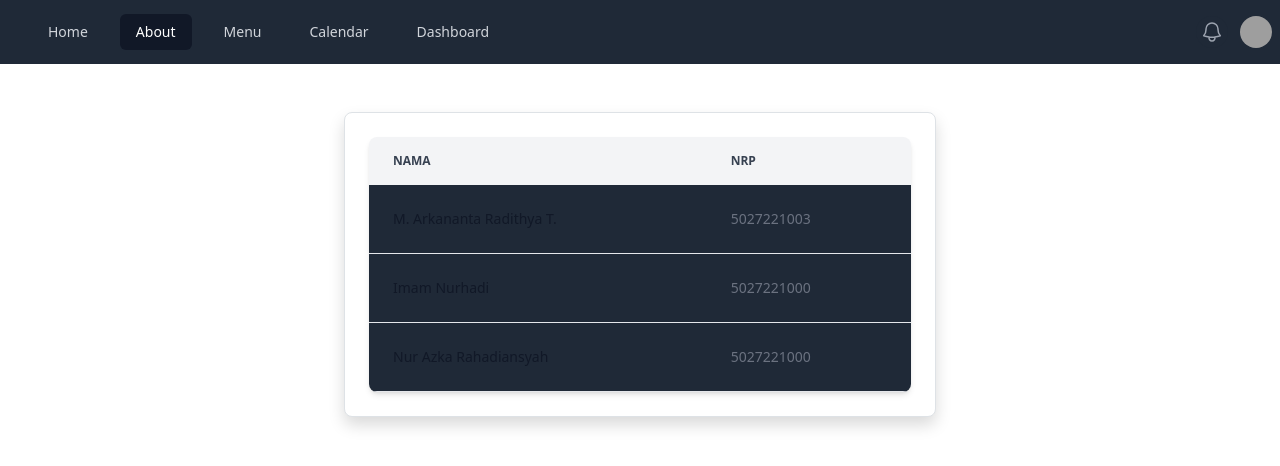
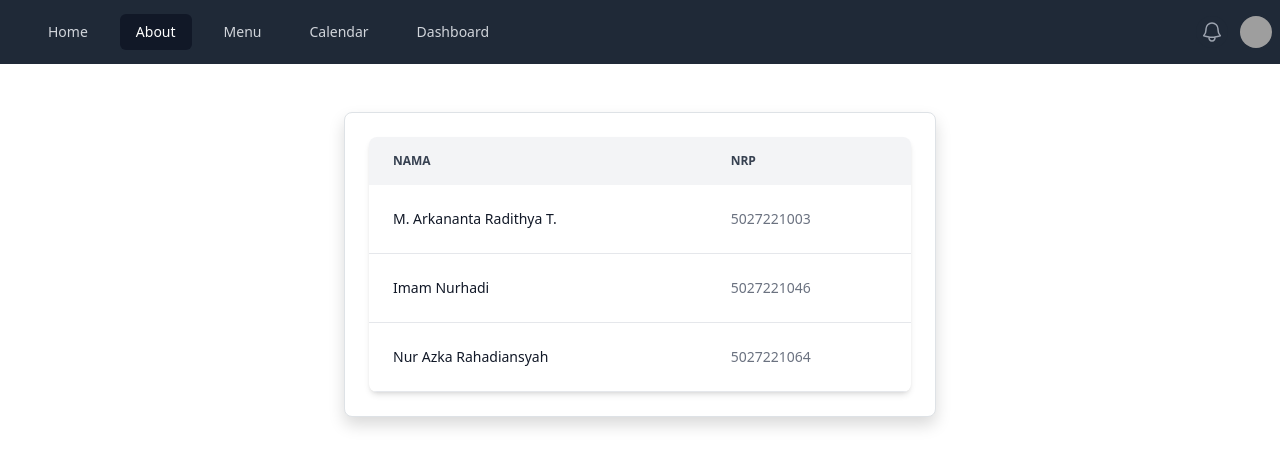
Before and after one commit to ImamNurHadi/pweb-Instalasi-VueComponents-P18-2023, a Vue app: page /about in a window 1280 px wide. Shown: the top 466 px of the page. Built offline with nearby package versions, Linux system fonts and the light colour scheme; grey boxes are pictures that could not be loaded.

Commit message:
Perbaikan bg-color about dan nrp klunting dan aazka

```diff
--- a/src/views/AboutView.vue
+++ b/src/views/AboutView.vue
@@ -14,7 +14,7 @@
           </thead>
           <tbody>
             <tr
-              class="bg-gray-800 border-b dark:bg-gray-800 dark:border-gray-700"
+              class="border-b dark:bg-gray-800 dark:border-gray-700"
               v-for="(item, index) in asist"
               :key="index"
             >
@@ -47,11 +47,11 @@ export default {
         },
         {
           name: 'Imam Nurhadi',
-          nrp: 5027221000
+          nrp: 5027221046
         },
         {
           name: 'Nur Azka Rahadiansyah',
-          nrp: 5027221000
+          nrp: 5027221064
         },
       ]
     };
```
